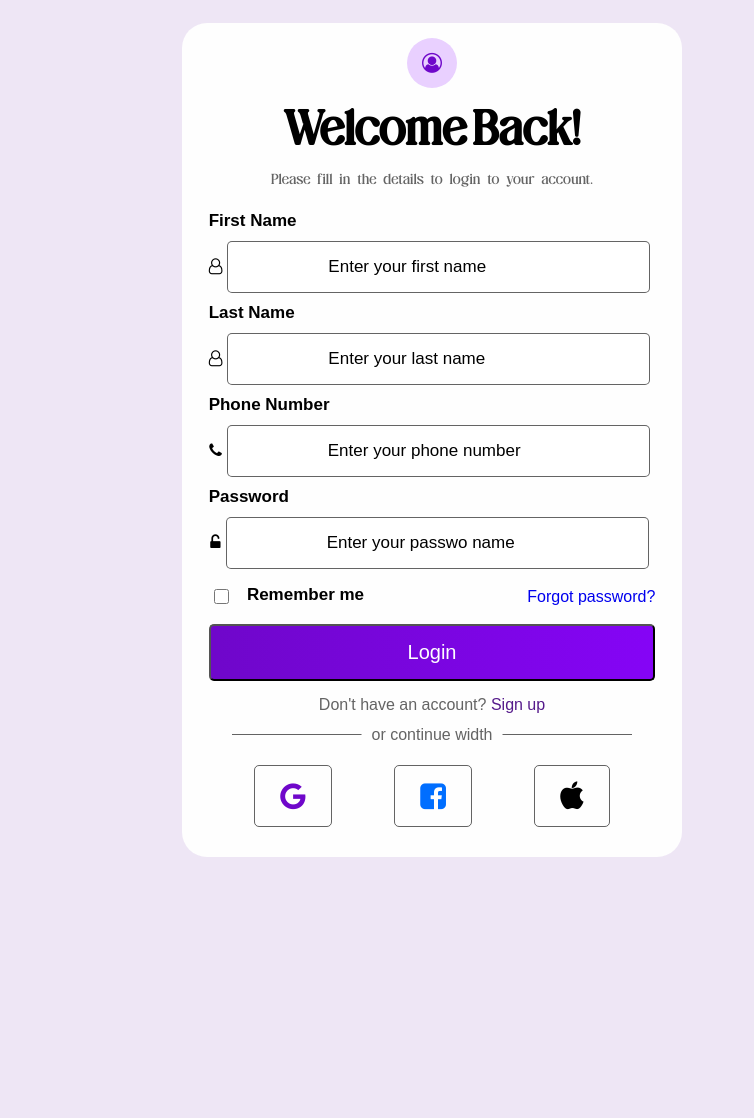
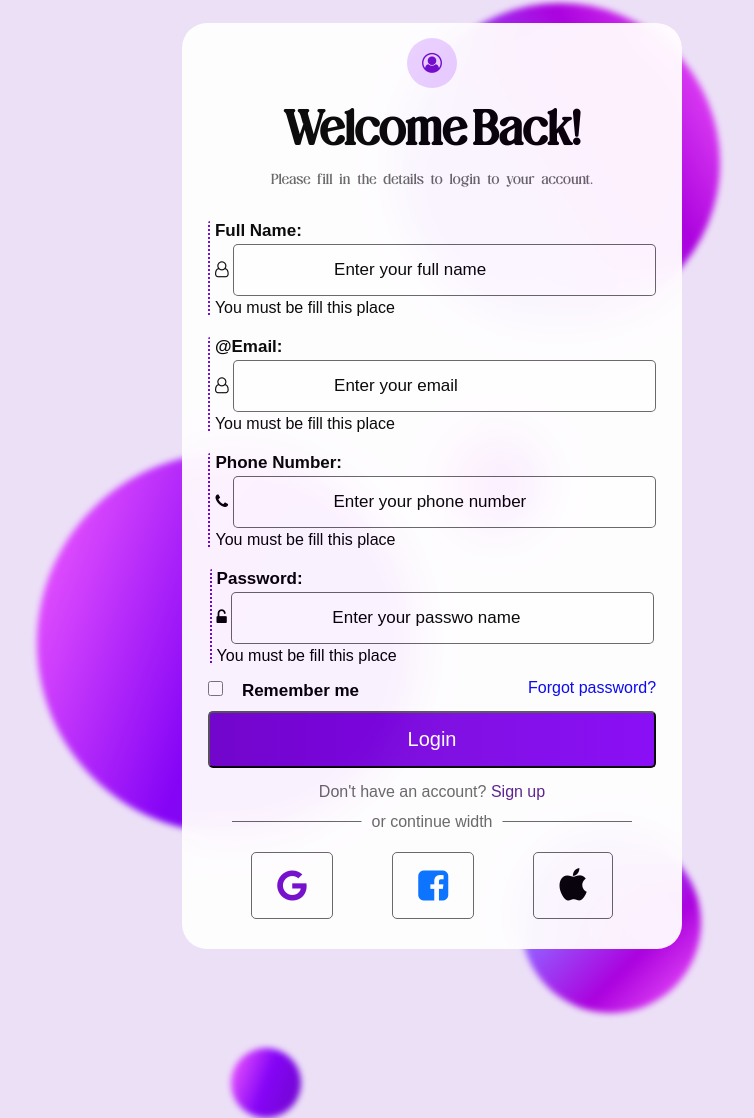
Before and after one commit to Mohsen-NEGU/Simple-Login-Page-template, a plain HTML site: page index.html in a window 1280 px wide. Shown: the part 77-1195 px from the top of the page, without its empty margins (208-962 px from the left). Before the commit the page ends 1034 px from the top, so only its background shows below. Drawn offline with Linux system fonts and the light colour scheme.

Commit message:
refactor: restucture markup and refactor styles

```diff
--- a/css/login.css
+++ b/css/login.css
@@ -1,6 +1,6 @@
 /* ---------------------------------------| Variubles |------------------------------------------ */
 :root{
-    --color-body: #eee6f5;
+    --color-body: #ece0f7;
     --color-wrapper:#fefefe;
     --color-wrapper-afect:#e9d0ff;
     --color-fonts:#2e2e2ebd;
@@ -12,7 +12,7 @@
     --font-p-improtant:17px;
     --font-input:20px;
     --font-lable: 17px;
-    --font-icon:30px;
+    --font-icon:35px;
     --color-gradint-google:#6f07ca;
     --color-gradint-face-book:#006eff;
     --color-gradint-apple: #000000;
@@ -53,8 +53,10 @@ a{
     align-items: center;
     background-color: var(--color-wrapper);
     border-radius: 25px;
+    opacity: 0.95;
+    backdrop-filter: blur(22px) saturate(160%);
 }
-.wrapper > div.circle{
+.circle{
     margin: 15px 10px 5px 10px;
     width: 50px;
     height: 50px;
@@ -62,7 +64,7 @@ a{
     background-color: var(--color-wrapper-afect);
     position: relative;
 }
-.wrapper > div.circle > i{
+.circle > i{
     font-size: var(--font-input);
     position: absolute;
     top: 50%;
@@ -70,59 +72,67 @@ a{
     transform: translate(-50% ,-50%);
     color: var(--color-icon);
 }
-.wrapper > h1{
+.title{
     font-size: var(--font-h1);
     font-family: 'The-Daily';
     color: var(--color-lable);
 }
-.wrapper > p{
+.sub-title{
     padding: 0px 10px 20px 10px;
     font-size: var(--font-p);
     font-family: 'The-Daily';
     color: var(--color-fonts);
     word-spacing: 5px;
 }
-.wrapper > form{
+.login-form{
     color: var(--color-lable);
     display: flex;
     flex-direction: column;
     justify-content: center;
     align-items: center;
 }
-.wrapper > form  label{
+.keeper{
+    margin-block: 10px;
+    border-left: 2px dotted var(--color-icon);
+    border-radius: 2px;
+    padding-left:5px ;
+}
+.login-form  label{
     font-size: var(--font-lable);
     font-weight: bold;
     display: block;
     align-self: flex-start;
 }
-.wrapper > form  input{
-    margin: 10px 5px;
-    padding: 15px 100px ;
+.login-form  input{
+    margin: 3px 0px;
+    padding: 15px 100px;
+
     font-size: var(--font-lable);
     color: var(--font-input);
     border: 1px solid var(--color-fonts);
     border-radius: 5px;
     caret-color: var(--color-icon);
+    cursor:cell;
 }
-.wrapper > form  input::placeholder{
+.login-form  input::placeholder{
     color: var(--font-input);
 }
-.wrapper > form  > div.remember{
+.remember{
     width: 100%;
     display: flex;
     flex-direction: row;
     justify-content: space-between;
     align-items: center;
 }
-.wrapper > form  > div.remember >input{
+.remember > input{
     width: 15px;
     height: 15px;
 }
-.wrapper > form  > div.remember >label{
+.remember > label{
     margin-right: 150px;
     margin-top: 6px;
 }
-.wrapper > form button{
+.btn-login{
     width: 100%;
     color: var(--color-wrapper);
     font-size: var(--font-input);
@@ -131,25 +141,26 @@ a{
     padding: 15px 10px;
     border-radius: 5px;
     transition: 0.6s;
+    cursor: pointer;
 }
-.wrapper > form button:hover{
+.btn-login:hover{
     width: 100%;
     color: var(--color-icon);
     background: var(--color-wrapper);
     border-color: var(--color-icon);
 }
-.wrapper > div.another-way{
+.another-way{
     color: var(--color-fonts);
     padding: 5px 10px 20px 10px;
 }
-.wrapper > div.line{
+.line{
     width: 400px;
     height: 1px;
     color: var(--color-fonts);
     background-color: var(--color-fonts);
     position: relative;
 }
-.wrapper > div.line > span{
+.line > span{
     position: absolute;
     margin-bottom: 20px;
     padding: 5px 10px;
@@ -159,30 +170,31 @@ a{
     background-color: var(--color-wrapper);
     display: inline-block;
 }
-.wrapper > ul{
+.link-list{
     width: 100%;
     padding: 30px 10px;
     display: flex;
     justify-content: space-evenly;
     align-items: center;
 }
-.wrapper > ul > li{
+.how-conect{
     padding: 15px 25px;
     border:  1px solid var(--color-fonts);
     border-radius: 5px;
 }
-.wrapper > ul > li:nth-child(1) > a > i{
+.how-conect:nth-child(1) .links i{
     color: var(--color-gradint-google);
 }
-.wrapper > ul > li:nth-child(2) > a > i{
+.how-conect:nth-child(2) .links i{
     color: var(--color-gradint-face-book);
 }
-.wrapper > ul > li:nth-child(3) > a > i{
+.how-conect:nth-child(3) .links i{
     color: var(--color-gradint-apple);
 }
-.wrapper > ul > li > a > i{
+.links i{
     font-size: var(--font-icon);
 }
+
 /* ---------------------------------------| Responsive for mobile 0px to 425px |------------------------------------------ */
 @media (min-width: 0px) and (max-width: 425px) {
     .wrapper > form  input{
@@ -237,3 +249,48 @@ a{
     margin-top: 6px;
 }
 }
+
+.blob{
+    position: absolute;
+    top: 50%;
+    left: 50%;
+    transform: translate(-50%,-50%);
+    border-radius: 50%;
+    filter: blur(3px);
+    z-index: -20;
+}
+.purpel-1{
+    width: 320px;
+    height: 320px;
+    top: 30%;
+    left: 60%;
+    background: linear-gradient(60deg ,#6f07ca,#945fff, #ab02de,#f75fff);
+}
+.purpel-2{
+    width: 100px;
+    height: 100px;
+    top: 70%;
+    left: 55%;
+    background: linear-gradient(290deg ,#6f07ca ,#8504f6,#f75fff);
+}
+.purpel-3{
+    width: 380px;
+    height: 380px;
+    top: 90%;
+    left: 34%;
+    background: linear-gradient(290deg ,#6f07ca ,#8504f6,#f75fff);
+}
+.purpel-4{
+    width: 180px;
+    height: 180px;
+    top: 125%;
+    left: 64%;
+    background: linear-gradient(135deg ,#6f07ca,#945fff, #ab02de,#f75fff);
+}
+.purpel-5{
+    width: 70px;
+    height: 70px;
+    top: 145%;
+    left: 37%;
+    background: linear-gradient(290deg ,#6f07ca ,#8504f6,#f75fff);
+}
--- a/index.html
+++ b/index.html
@@ -1,5 +1,6 @@
 <!DOCTYPE html>
 <html lang="en">
+
 <head>
     <meta charset="UTF-8">
     <meta name="viewport" content="width=device-width, initial-scale=1.0">
@@ -7,42 +8,82 @@
     <!----------------------------| Css-link |------------------------------->
     <link rel="stylesheet" href="css/login.css">
     <!----------------------------| Font-Awesome-4.7 |------------------------------->
-    <link rel="stylesheet" href="https://cdnjs.cloudflare.com/ajax/libs/font-awesome/4.7.0/css/font-awesome.css" integrity="sha512-5A8nwdMOWrSz20fDsjczgUidUBR8liPYU+WymTZP1lmY9G6Oc7HlZv156XqnsgNUzTyMefFTcsFH/tnJE/+xBg==" crossorigin="anonymous" referrerpolicy="no-referrer">
+    <link rel="stylesheet" href="https://cdnjs.cloudflare.com/ajax/libs/font-awesome/4.7.0/css/font-awesome.css"
+        integrity="sha512-5A8nwdMOWrSz20fDsjczgUidUBR8liPYU+WymTZP1lmY9G6Oc7HlZv156XqnsgNUzTyMefFTcsFH/tnJE/+xBg=="
+        crossorigin="anonymous" referrerpolicy="no-referrer">
 </head>
+
 <body>
+    <div class="blob purpel-1"></div>
+    <div class="blob purpel-2"></div>
+    <div class="blob purpel-3"></div>
+    <div class="blob purpel-4"></div>
+    <div class="blob purpel-5"></div>
+
+
     <div class="wrapper">
         <div class="circle">
             <i class="fa Example of user-circle-o fa-user-circle-o"></i>
         </div>
-    <h1>Welcome Back!</h1>
-    <P>Please fill in the details to login to your account.</P>
+        <h1 class="title">Welcome Back!</h1>
+        <P class="sub-title">Please fill in the details to login to your account.</P>
         <form action="" class="login-form">
-        <label for="name">First Name</label>
-        <i class="fa Example of user-o fa-user-o"><input id="name" type="text" placeholder="Enter your first name"></i>
-        <label for="family">Last Name</label>
-        <i class="fa Example of user-o fa-user-o"><input id="family" type="text" placeholder="Enter your last name"></i>
-        <label for="phone-number">Phone Number</label>
-        <i class="fa Example of phone fa-phone"><input id="phone-number" type="number" placeholder="Enter your phone number"></i>
-        <label for="password">Password</label>
-        <i class="fa Example of unlock-alt fa-unlock-alt"><input id="password" type="password" placeholder="Enter your passwo name"></i>
+
+            <div class="keeper">
+                <label for="fullname" class="lbl-name">Full Name:</label>
+                <i class="fa Example of user-o fa-user-o"></i>
+                <input id="fullname" type="text" placeholder="Enter your full name">
+                <span class="error-massage"></span>
+                <p class="massageew">You must be fill this place</p>
+
+            </div>
+
+            <div class="keeper">
+                <label for="email" class="lbl-email">@Email:</label>
+                <i class="fa Example of user-o fa-user-o"></i>
+                <input id="email" type="email" placeholder="Enter your email">
+                <span class="error-massage"></span>
+                <p class="massageew">You must be fill this place</p>
+
+            </div>
+
+            <div class="keeper">
+                <label for="phone-number" class="lbl-phone">Phone Number:</label>
+                <i class="fa Example of phone fa-phone"></i>
+                <input id="phone-number" type="text" placeholder="Enter your phone number">
+                <span class="error-massage"></span>
+                <p class="massageew">You must be fill this place</p>
+            </div>
+
+            <div class="keeper">
+                <label for="password" class="lbl-password">Password:</label>
+                <i class="fa Example of unlock-alt fa-unlock-alt"></i>
+                <input id="password" type="password" placeholder="Enter your passwo name">
+                <span class="error-massage"></span>
+                <p class="massageew">You must be fill this place</p>
+            </div>
             <div class="remember">
                 <input id="remember" type="checkbox">
                 <label for="remember"> Remember me</label>
                 <a href="#">Forgot password?</a>
             </div>
-        <button>Login</button>
+            <button class="btn-login">Login</button>
+
         </form>
         <div class="another-way">Don't have an account?<a href=""> Sign up</a></div>
         <div class="line">
             <span>or continue width</span>
         </div>
-    <ul>
-        <li>
-            <a href=""><i class="fa Example of google fa-google"></i></a></li>
-        <li>
-            <a href=""><i class="fa fa-facebook-square"></i></a></li>
-        <li>
-            <a href=""><i class="fa Example of apple fa-apple"></i></a></li>
+        <ul class="link-list">
+            <li class="how-conect">
+                <a href="" class="links"><i class="fa Example of google fa-google"></i></a>
+            </li>
+            <li class="how-conect">
+                <a href="" class="links"><i class="fa fa-facebook-square"></i></a>
+            </li>
+            <li class="how-conect">
+                <a href="" class="links"><i class="fa Example of apple fa-apple"></i></a>
+            </li>
         </ul>
     </div>
     <!-- Example of user-o fa-user-o -->
@@ -52,5 +93,7 @@
     <!-- Example of phone fa-phone -->
     <!-- Example of user-circle-o fa-user-circle-o -->
     <!-- Example of unlock-alt fa-unlock-alt -->
+    <script src="js/validation.js"></script>
 </body>
+
 </html>
```
Lines whose indentation alone changed are shown as unchanged.
